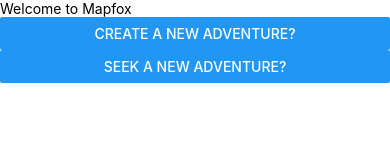
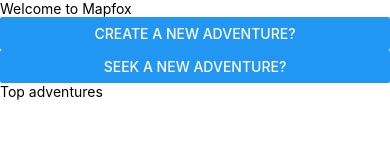
Before and after one commit to mjHarakka/mapfox, a React Native app in the folder MapFox/: screen / in a window 390 px wide. Shown: the top 160 px of the page. Built offline with nearby package versions, Linux system fonts and the light colour scheme.

Commit message:
Modified StartScreen.js to include a new component TopAdventures.js

```diff
--- /dev/null
+++ b/MapFox/components/TopAdventures.js
@@ -0,0 +1,12 @@
+import React from 'react';
+import { View, Text } from 'react-native';
+
+const TopAdventures = () => {
+    return (
+        <View>
+            <Text>Top adventures</Text>
+        </View>
+    );
+};
+
+export default TopAdventures;
--- a/MapFox/screens/StartScreen.js
+++ b/MapFox/screens/StartScreen.js
@@ -1,12 +1,15 @@
 import React from 'react';
 import { StyleSheet, Text, View } from 'react-native';
 import AppHeader from '../components/AppHeader';
+import TopAdventures from '../components/TopAdventures';
 
 const StartScreen =()=> {
     return (
-        <AppHeader/>
-    )
-
+      <View>
+        <AppHeader />
+        <TopAdventures />
+      </View>
+    );
 }
 
 const styles = StyleSheet.create({
```
